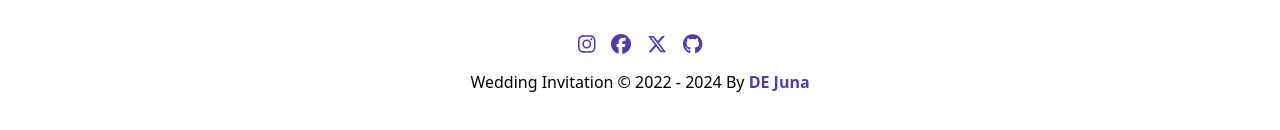
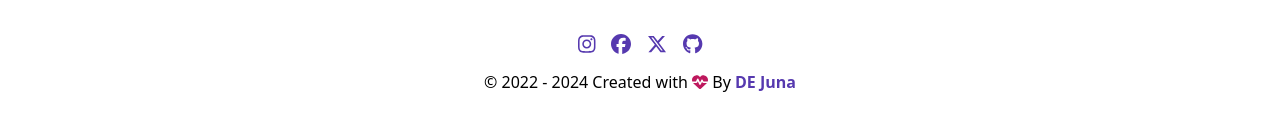
Before and after one commit to parta99/pawiwahan, a Vue app in the folder thema-2-VueJS/: page /landingpage in a window 1280 px wide. Shown: the part 2646-2776 px from the top of the page. Built offline with nearby package versions, Linux system fonts and the light colour scheme; a web font is replaced by a local one.

Commit message:
Update FooterView.vue

```diff
--- a/thema-2-VueJS/src/views/FooterView.vue
+++ b/thema-2-VueJS/src/views/FooterView.vue
@@ -1,5 +1,7 @@
 <script setup>
 import SocialItem from '@/components/SocialItem.vue';
+import { FontAwesomeIcon } from '@fortawesome/vue-fontawesome';
+import { faHeartPulse } from '@fortawesome/free-solid-svg-icons';
 import { ref , onMounted } from 'vue';
 
 const currentYear  = ref('');
@@ -18,7 +20,7 @@ function getCurrentYear(){
     <div class="container">
       <div class="col">
         <div class="item-text">
-        <h2> Wedding Invitation &copy; 2022 - {{ currentYear }} By <a href="https://github.com/parta99" target="_blank" rel="noopener noreferrer">DE Juna</a></h2>
+        <h2> &copy; 2022 - {{ currentYear }} Created with <FontAwesomeIcon :icon="faHeartPulse" class="faHeartPulse"/> By <a href="https://github.com/parta99" target="_blank" rel="noopener noreferrer">DE Juna</a></h2>
         <SocialItem></SocialItem>
       </div>
       </div>
@@ -38,4 +40,7 @@ function getCurrentYear(){
     color: #5639af;
     font-weight: 700;
   }
+  .faHeartPulse{
+    color: #be185d;
+  }
 </style>
```
